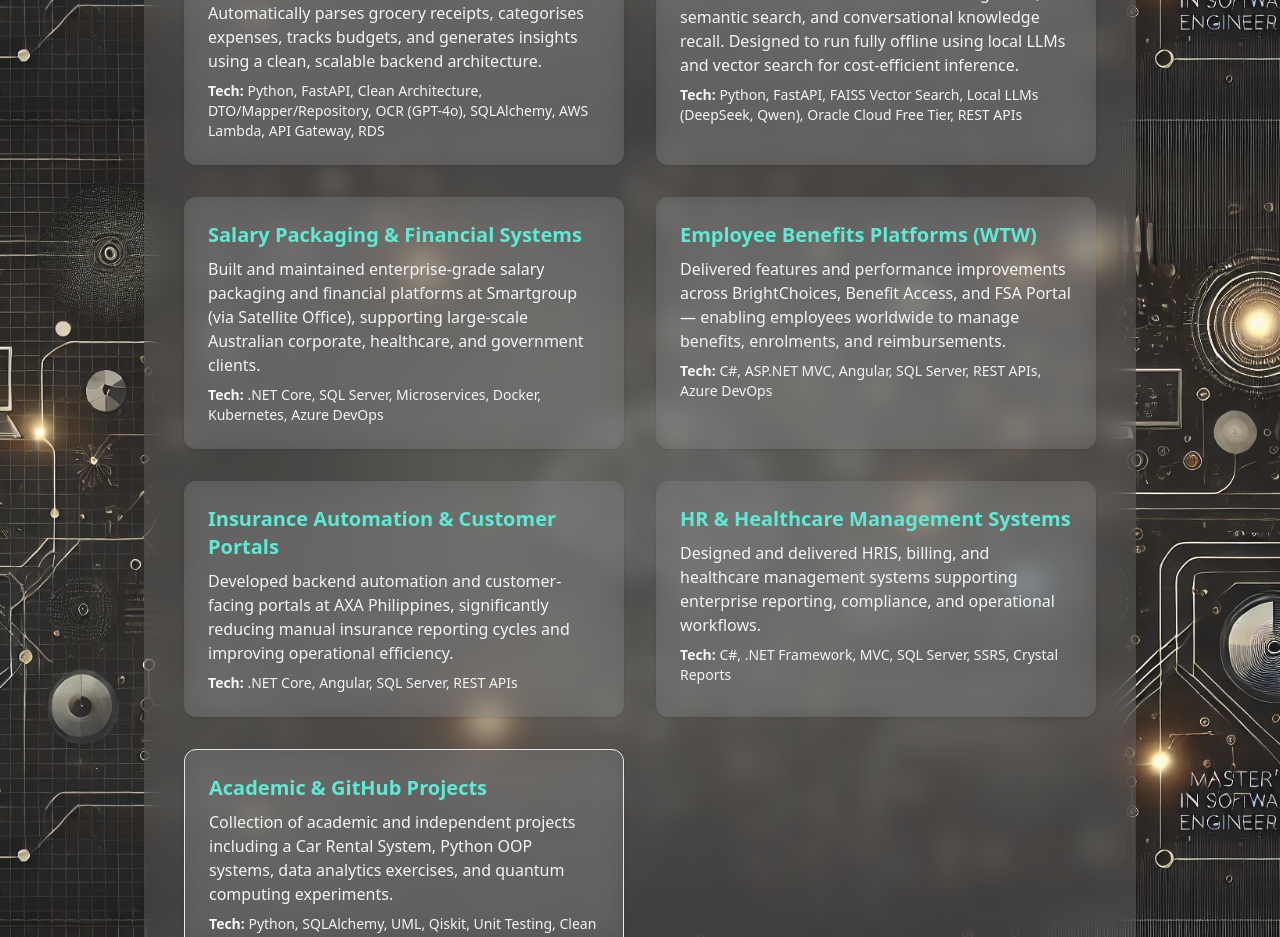
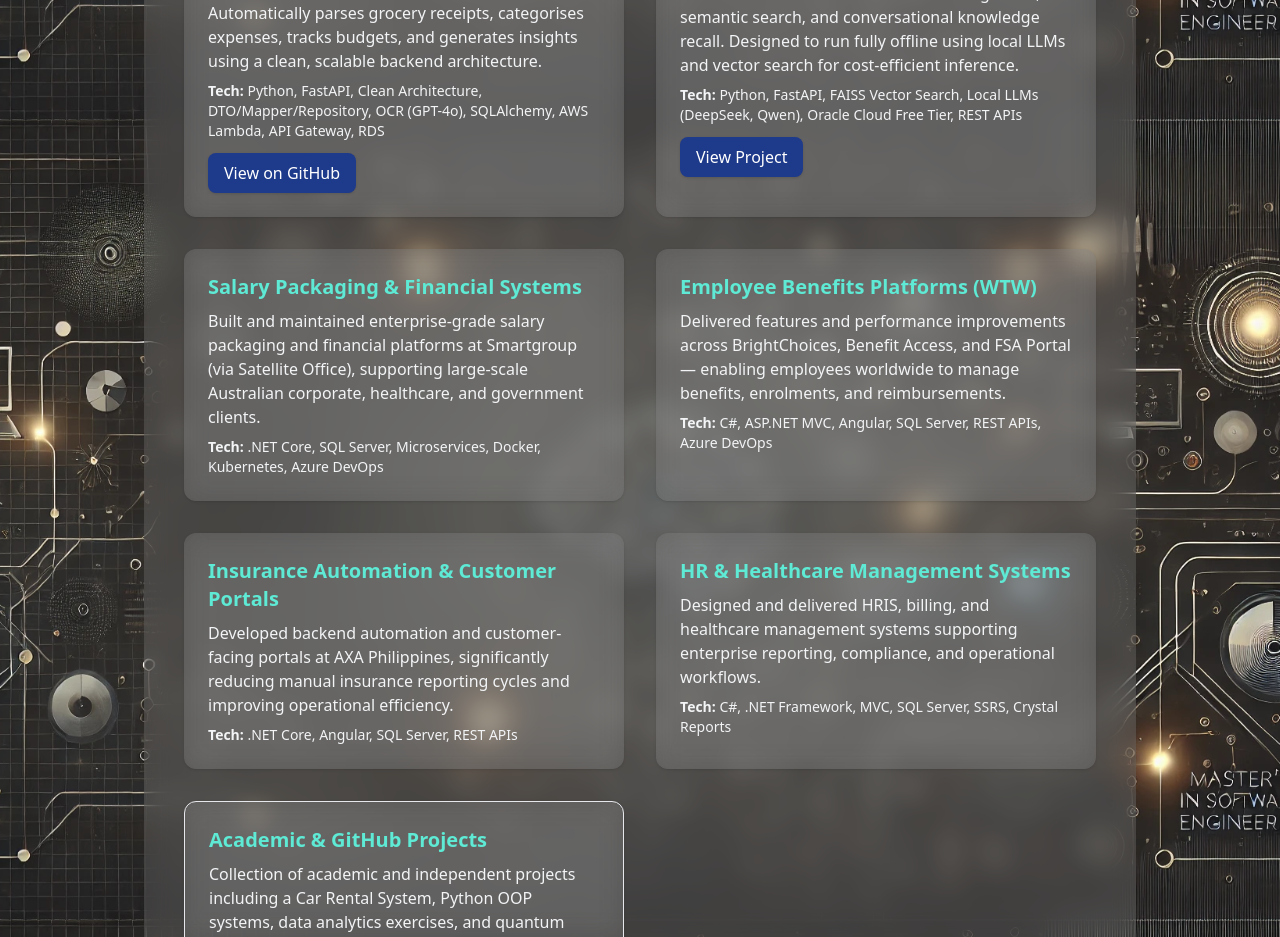
Before and after one commit to retiangson/portfolio, a React (Vite) app: page / in a window 1280 px wide. Shown: the part 1480-2417 px from the top of the page. Built offline with nearby package versions, Linux system fonts and the light colour scheme.

Commit message:
add links

```diff
--- a/src/App.jsx
+++ b/src/App.jsx
@@ -127,6 +127,14 @@ export default function App() {
                 <strong>Tech:</strong> Python, FastAPI, Clean Architecture, DTO/Mapper/Repository,
                 OCR (GPT-4o), SQLAlchemy, AWS Lambda, API Gateway, RDS
               </p>
+              <a
+                href="https://github.com/retiangson/KaiHelper"
+                target="_blank"
+                rel="noopener noreferrer"
+                className="inline-block mt-3 px-4 py-2 bg-blue-900 text-white rounded-lg shadow hover:bg-blue-700 transition"
+              >
+                View on GitHub
+              </a>
             </div>
 
             {/* RecallAI */}
@@ -142,6 +150,14 @@ export default function App() {
                 <strong>Tech:</strong> Python, FastAPI, FAISS Vector Search, Local LLMs (DeepSeek, Qwen),
                 Oracle Cloud Free Tier, REST APIs
               </p>
+              <a
+                href="https://red-ocean-0d59df810.3.azurestaticapps.net/"
+                target="_blank"
+                rel="noopener noreferrer"
+                className="inline-block mt-3 px-4 py-2 bg-blue-900 text-white rounded-lg shadow hover:bg-blue-700 transition"
+              >
+                View Project
+              </a>
             </div>
 
             {/* Satellite Office – Salary Packaging */}
```
